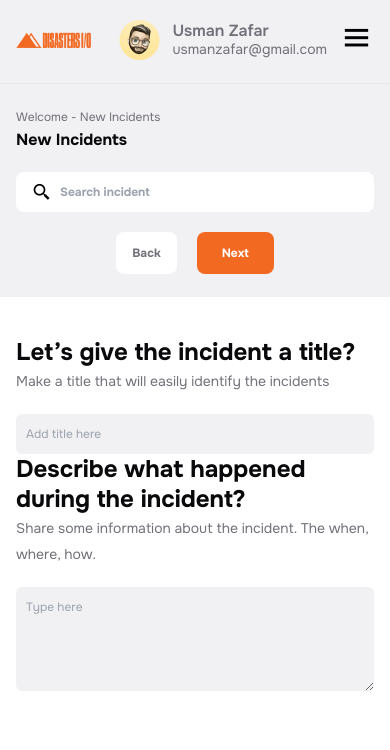
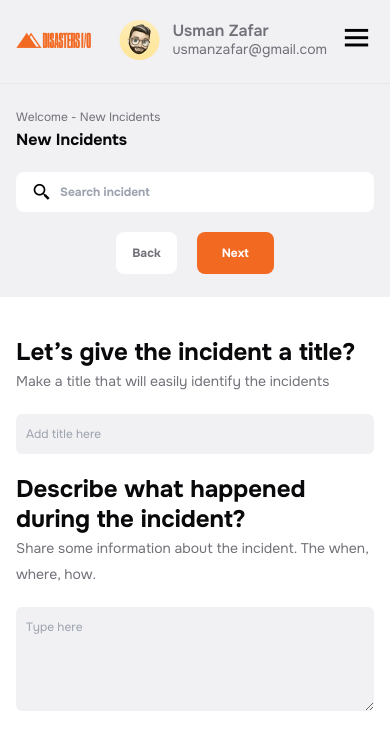
Before and after one commit to shakil-devcraft/disastersi, a React (Vite) app: page /Incidents/TaskC in a window 390 px wide. Shown: the top 750 px of the page. Built offline with nearby package versions, Linux system fonts and the light colour scheme.

Commit message:
Task C now responsive done

```diff
--- a/src/Components/pages/Incidents/TaskC.jsx
+++ b/src/Components/pages/Incidents/TaskC.jsx
@@ -29,7 +29,7 @@ const TaskC = () => {
 
                     <input className="text-xs py-3 px-[10px] outline-none bg-b-secondary w-full rounded-md mt-5" type="text" placeholder="Add title here" />
 
-                    <h2 className="font-bold leading-[30.6px] text-t-primary text-2xl">
+                    <h2 className="font-bold leading-[30.6px] text-t-primary text-2xl mt-5">
                     Describe what happened during the incident?
                     </h2>
                     <p className="text-sm leading-[26px] text-t-secondary">
```
